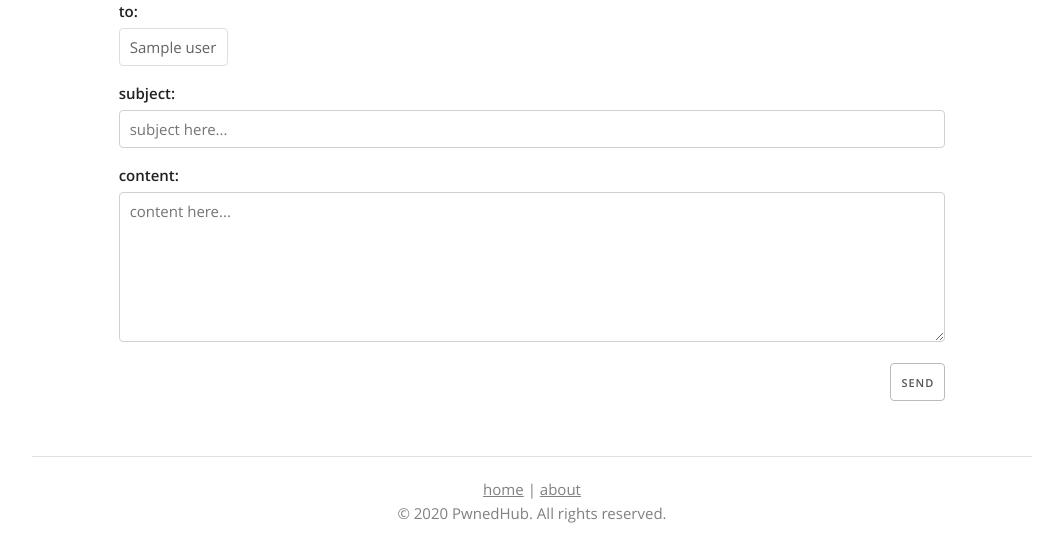
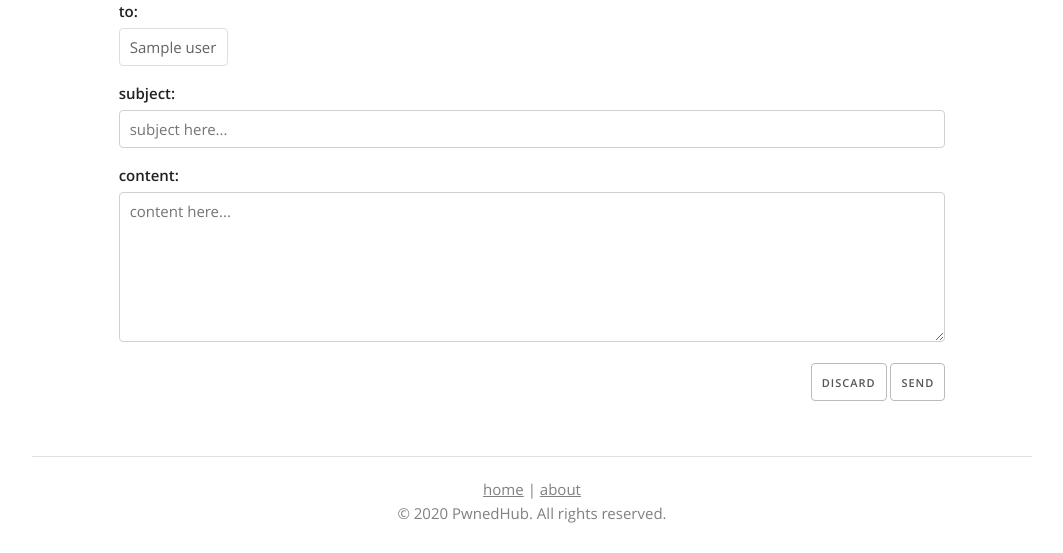
Before and after one commit to practisec/pwnedhub, a Python web app: template pwnedhub/templates/mail_compose.html in a window 1280 px wide. Shown: the part 107-660 px from the top of the page, without its empty margins (108-1171 px from the left). Run offline with Jinja, Linux system fonts and the light colour scheme; the template is opened without the code that fills it: most values are stand-ins (such as "Sample title", 1, 10 or a date in 2020).

Commit message:
Added a button to each mail template that returns the user to their inbox.

```diff
--- a/pwnedhub/templates/mail_compose.html
+++ b/pwnedhub/templates/mail_compose.html
@@ -18,7 +18,10 @@
                 <input class="u-full-width" name="subject" type="text" placeholder="subject here..." /><br>
                 <label for="content">content:</label>
                 <textarea class="u-full-width" name="content" placeholder="content here..."></textarea><br>
-                <input type="submit" style="float: right" value="send" onclick="this.form.submit();" />
+                <div class="u-full-width right-content">
+                    <input type="button" value="discard" onclick="window.location='{{ url_for('mail') }}'" />
+                    <input type="submit" value="send" onclick="this.form.submit();" />
+                </div>
             </form>
         </div>
     </div>
--- a/pwnedhub/templates/mail_view.html
+++ b/pwnedhub/templates/mail_view.html
@@ -9,6 +9,7 @@
             <label for="content">content:</label>
             <textarea class="u-full-width" name="content" disabled>{{ mail.content }}</textarea><br>
             <div class="u-full-width right-content">
+                <input type="button" value="inbox" onclick="window.location='{{ url_for('mail') }}'" />
                 <input type="button" value="reply" onclick="window.location='{{ url_for('mail_compose', id=mail.sender.id) }}'" />
                 <input type="button" value="delete" onclick="window.location='{{ url_for('mail_delete', id=mail.id) }}'" />
             </div>
```
